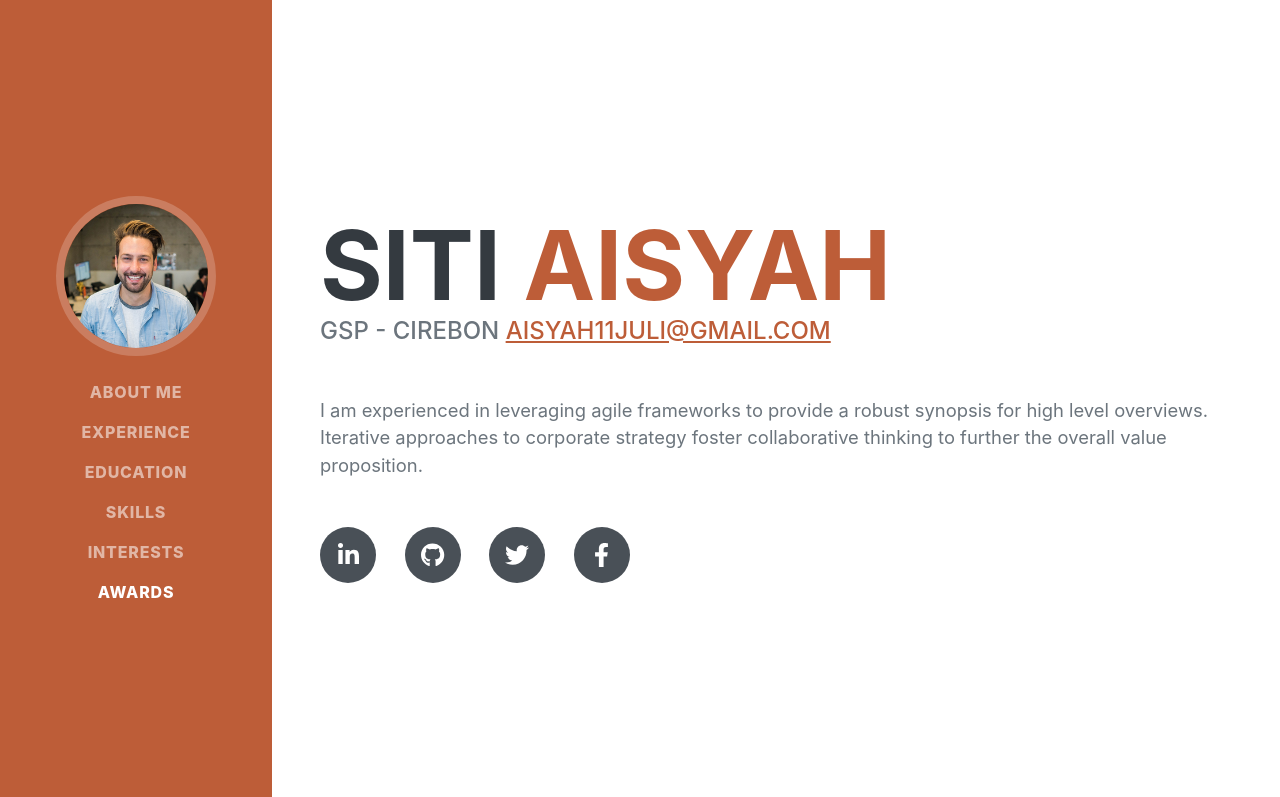
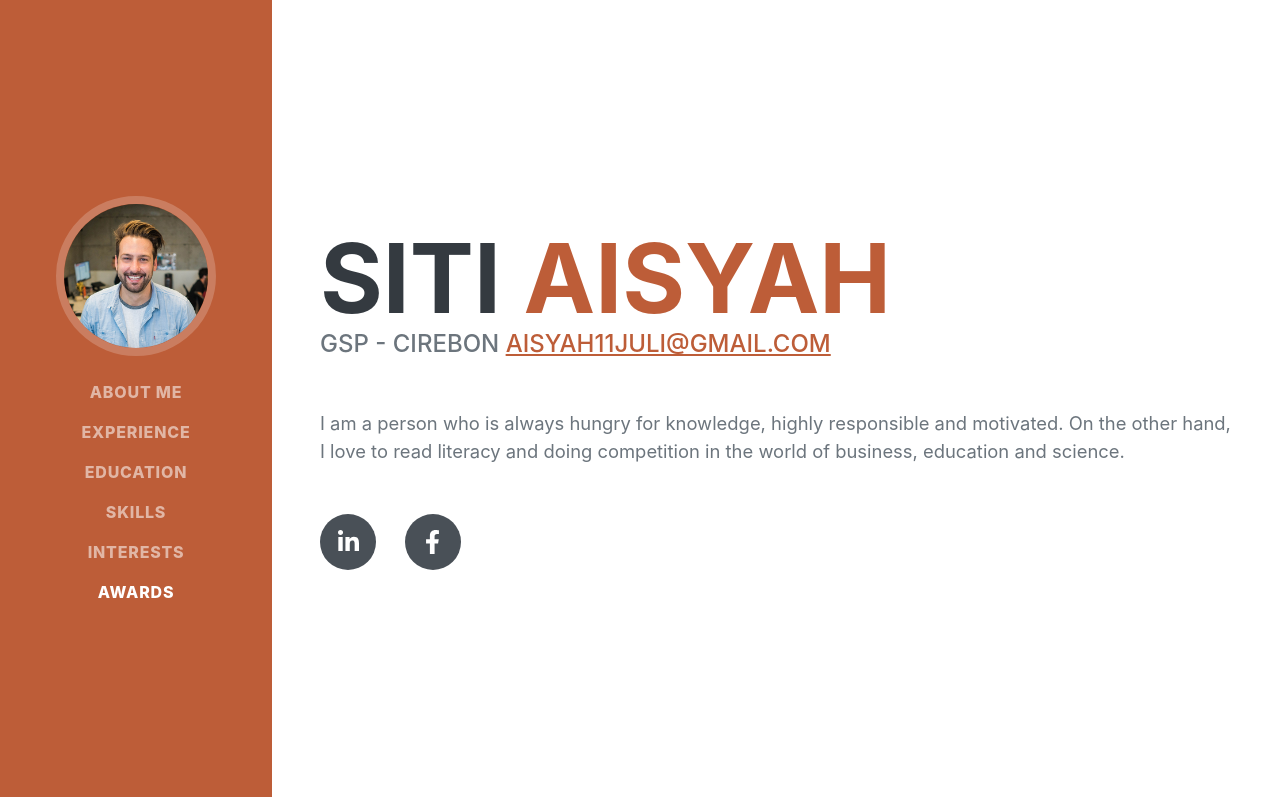
Before and after one commit to icha112/portofolio, a plain HTML site: page index.html in a window 1280 px wide. Shown: the top 797 px of the page. Drawn offline with nearby package versions, Linux system fonts and the light colour scheme; a web font is replaced by a local one.

Commit message:
Update index.html

```diff
--- a/index.html
+++ b/index.html
@@ -46,12 +46,10 @@
                         GSP - CIREBON
                         <a href="mailto:aisyah11juli@gmail.com">aisyah11juli@gmail.com</a>
                     </div>
-                    <p class="lead mb-5">I am experienced in leveraging agile frameworks to provide a robust synopsis for high level overviews. Iterative approaches to corporate strategy foster collaborative thinking to further the overall value proposition.</p>
+                    <p class="lead mb-5">I am a person who is always hungry for knowledge, highly responsible and motivated. On the other hand, I love to read literacy and doing competition in the world of business, education and science. </p>
                     <div class="social-icons">
-                        <a class="social-icon" href="#!"><i class="fab fa-linkedin-in"></i></a>
-                        <a class="social-icon" href="#!"><i class="fab fa-github"></i></a>
-                        <a class="social-icon" href="#!"><i class="fab fa-twitter"></i></a>
-                        <a class="social-icon" href="#!"><i class="fab fa-facebook-f"></i></a>
+                        <a class="social-icon" href="https://www.linkedin.com/in/siti-aisyah-487531264"><i class="fab fa-linkedin-in"></i></a>
+                        <a class="social-icon" href="https://www.facebook.com/s.aisyah.351?mibextid=LQQJ4d"><i class="fab fa-facebook-f"></i></a>
                     </div>
                 </div>
             </section>
```
